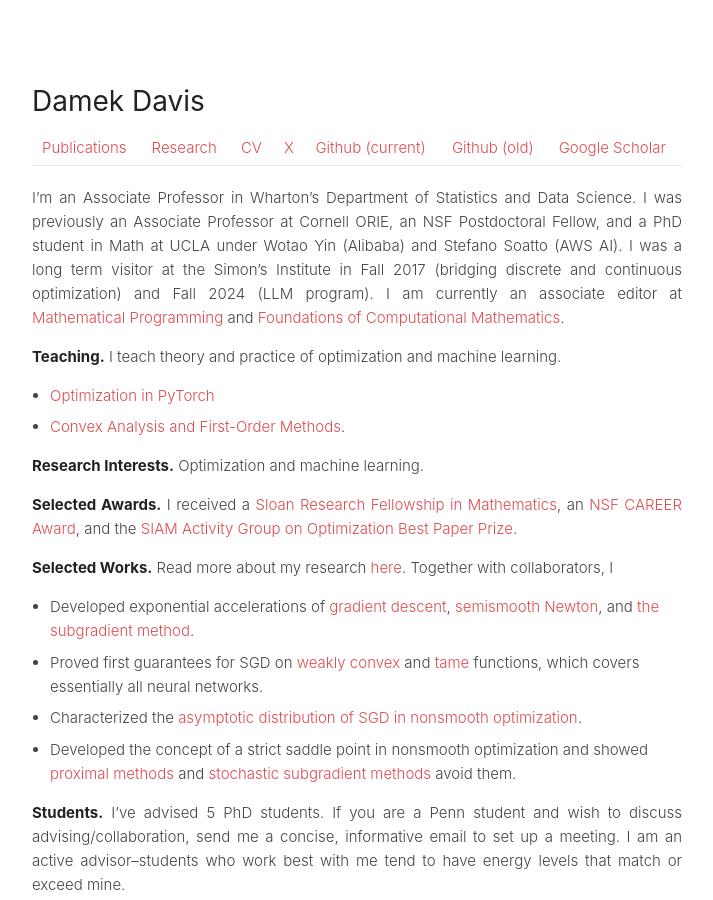
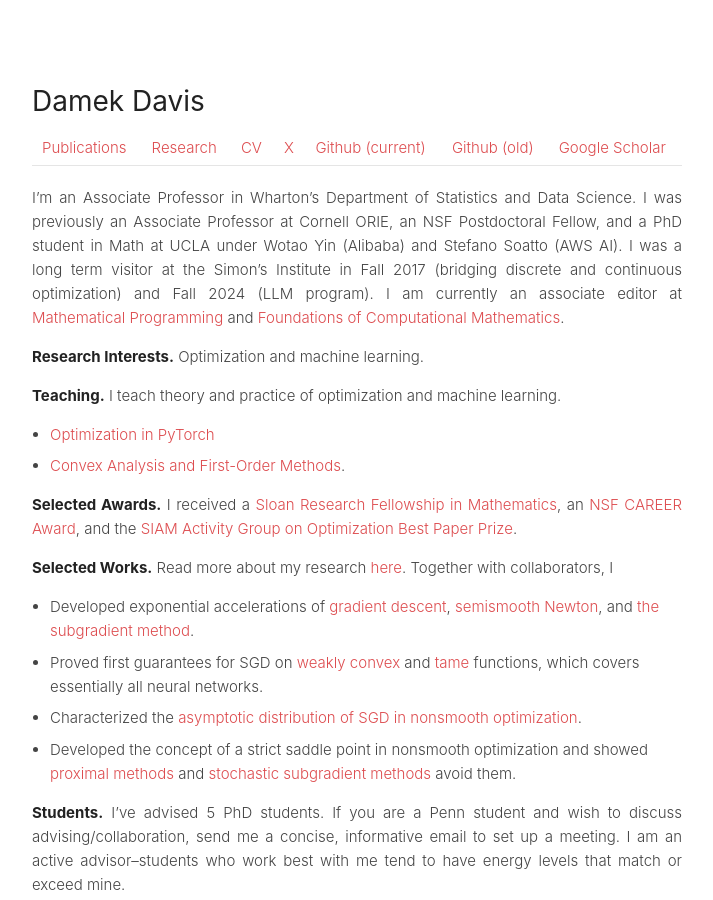
Before and after one commit to damek/damek.github.io, a Jekyll site: the page built from index.md, in a window 1280 px wide and 900 px high. Shown: the whole window, without its empty margins (283-996 px from the left). Built offline with Jekyll 4.4.1, drawn with Linux system fonts in a browser that asks for light colours.

```diff
--- a/index.md
+++ b/index.md
@@ -9,12 +9,11 @@ title: Damek Davis
 
 I'm an Associate Professor in Wharton's Department of Statistics and Data Science. I was previously an Associate Professor at Cornell ORIE, an NSF Postdoctoral Fellow, and a PhD student in Math at UCLA under Wotao Yin (Alibaba) and Stefano Soatto (AWS AI). I was a long term visitor at the Simon's Institute in Fall 2017 (bridging discrete and continuous optimization) and Fall 2024 (LLM program). I am currently an associate editor at <a href="https://www.springer.com/journal/10107">Mathematical Programming</a> and <a href="https://www.springer.com/journal/10208">Foundations of Computational Mathematics</a>.
 
+**Research Interests.** Optimization and machine learning.
+
 **Teaching.** I teach theory and practice of optimization and machine learning.
 - [Optimization in PyTorch](STAT-4830)
 - [Convex Analysis and First-Order Methods](https://damek.github.io/teaching/orie6300/ORIE6300Fall2023notes.pdf).
-
-
-**Research Interests.** Optimization and machine learning.
 
 **Selected Awards.** I received a <a href="https://sloan.org/fellowships/">Sloan Research Fellowship in Mathematics</a>, an <a href="https://www.nsf.gov/awardsearch/showAward?AWD_ID=2047637">NSF CAREER Award</a>, and the <a href="https://www.siam.org/prizes-recognition/activity-group-prizes/detail/siag-opt-best-paper-prize">SIAM Activity Group on Optimization Best Paper Prize</a>.
 
```
